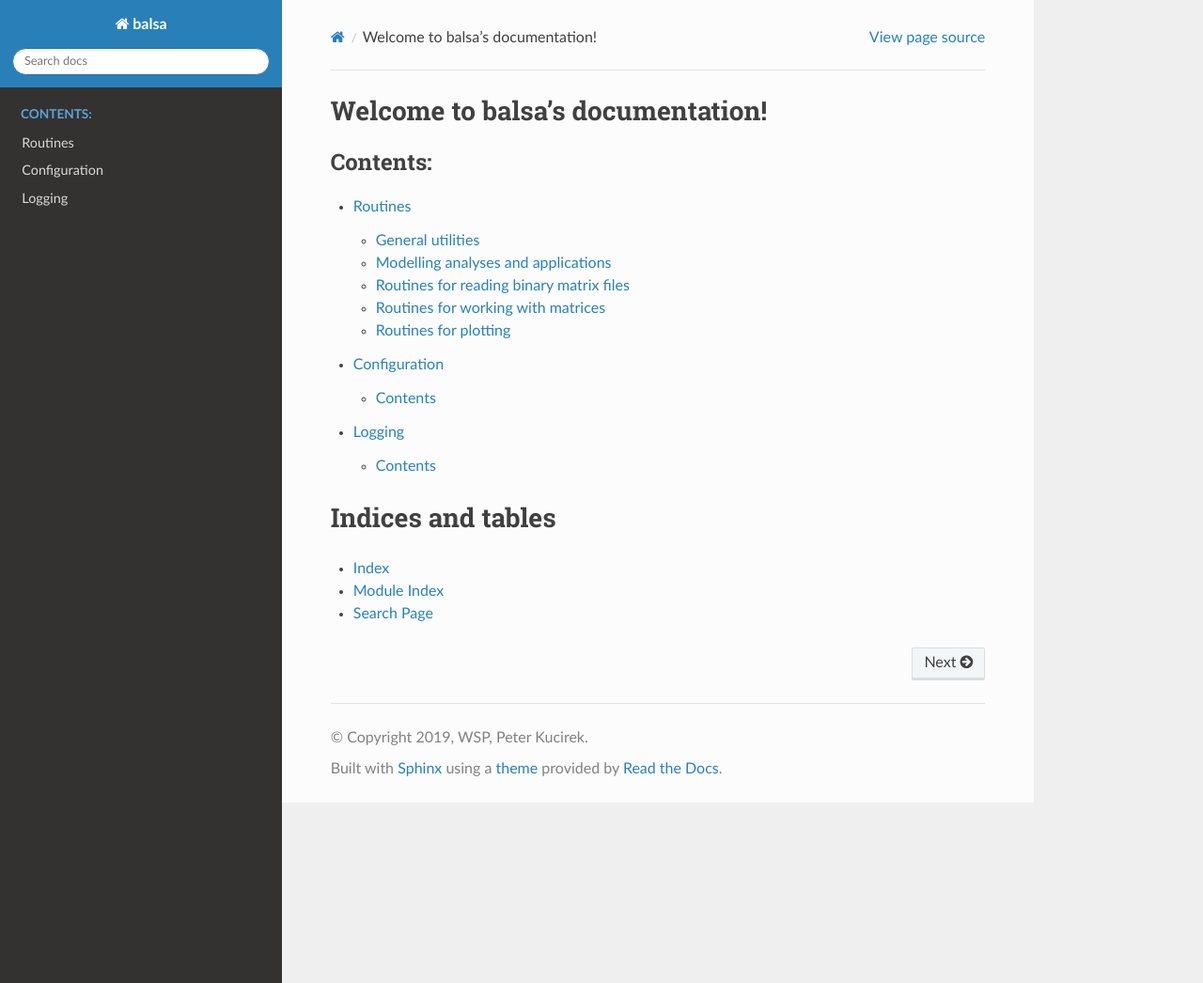
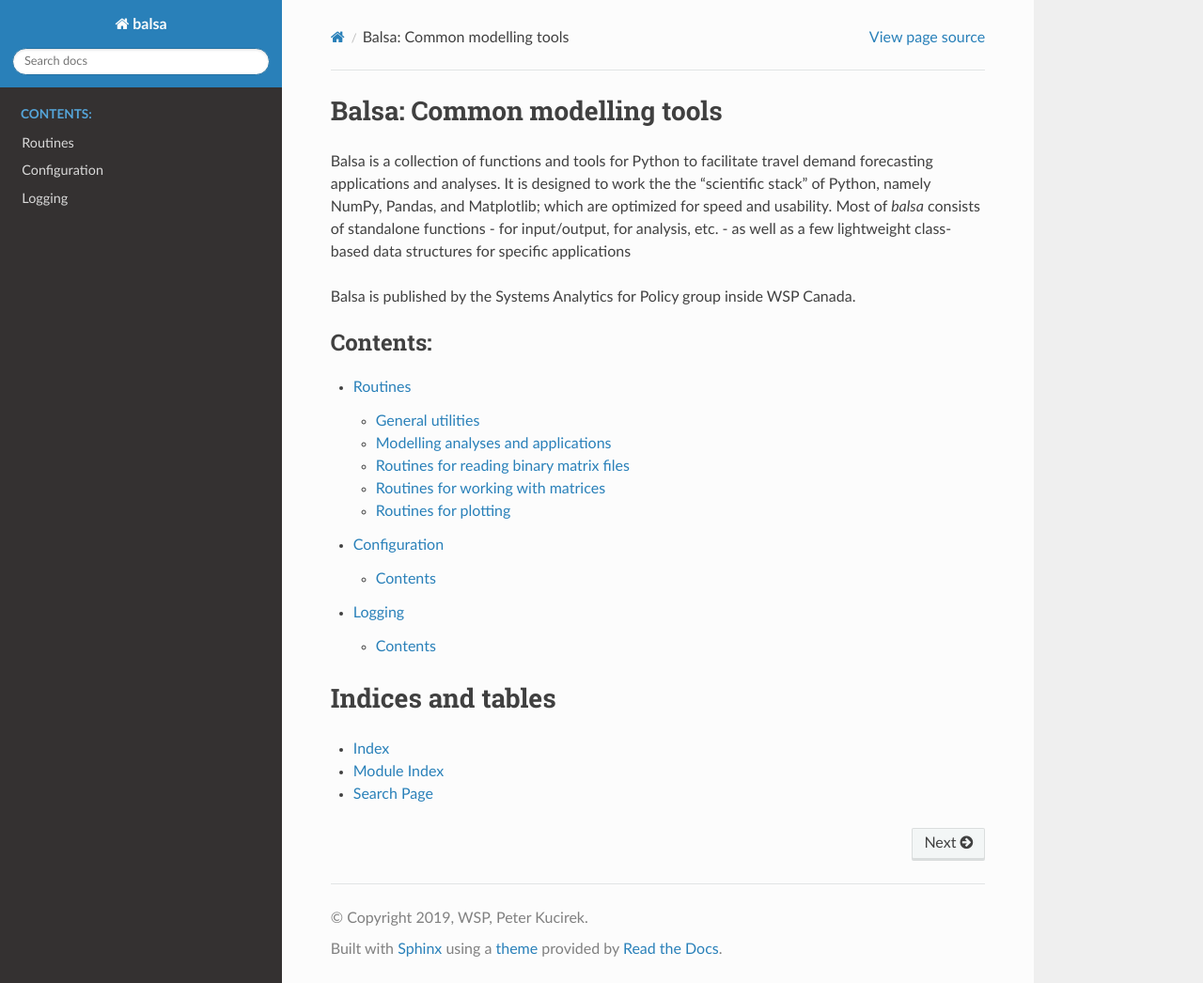
Before and after one commit to wsp-sag/balsa, a Sphinx documentation site: the page built from doc/index.rst, in a window 1280 px wide and 1046 px high. Shown: the whole window at 94% size. Built offline with Sphinx 7.4.7 and the Read the Docs theme 2.0.0, drawn with Linux system fonts in a browser that asks for light colours.

Commit message:
Added a proper introduction

```diff
--- a/doc/index.rst
+++ b/doc/index.rst
@@ -3,8 +3,15 @@
    You can adapt this file completely to your liking, but it should at least
    contain the root `toctree` directive.
 
-Welcome to balsa's documentation!
-=================================
+Balsa: Common modelling tools
+=============================
+
+Balsa is a collection of functions and tools for Python to facilitate travel demand forecasting applications and
+analyses. It is designed to work the the "scientific stack" of Python, namely NumPy, Pandas, and Matplotlib; which are
+optimized for speed and usability. Most of `balsa` consists of standalone functions - for input/output, for analysis,
+etc. - as well as a few lightweight class-based data structures for specific applications
+
+Balsa is published by the Systems Analytics for Policy group inside WSP Canada.
 
 .. toctree::
    :maxdepth: 2
```
